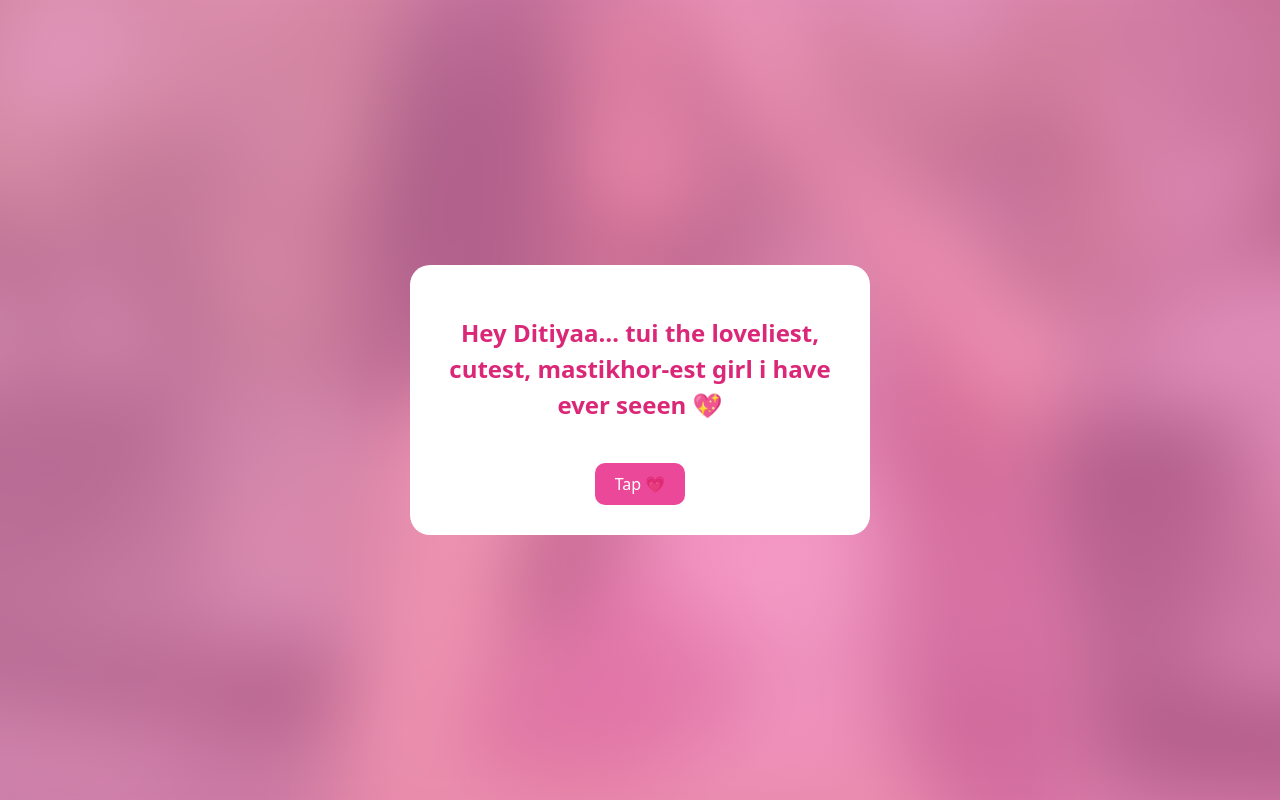
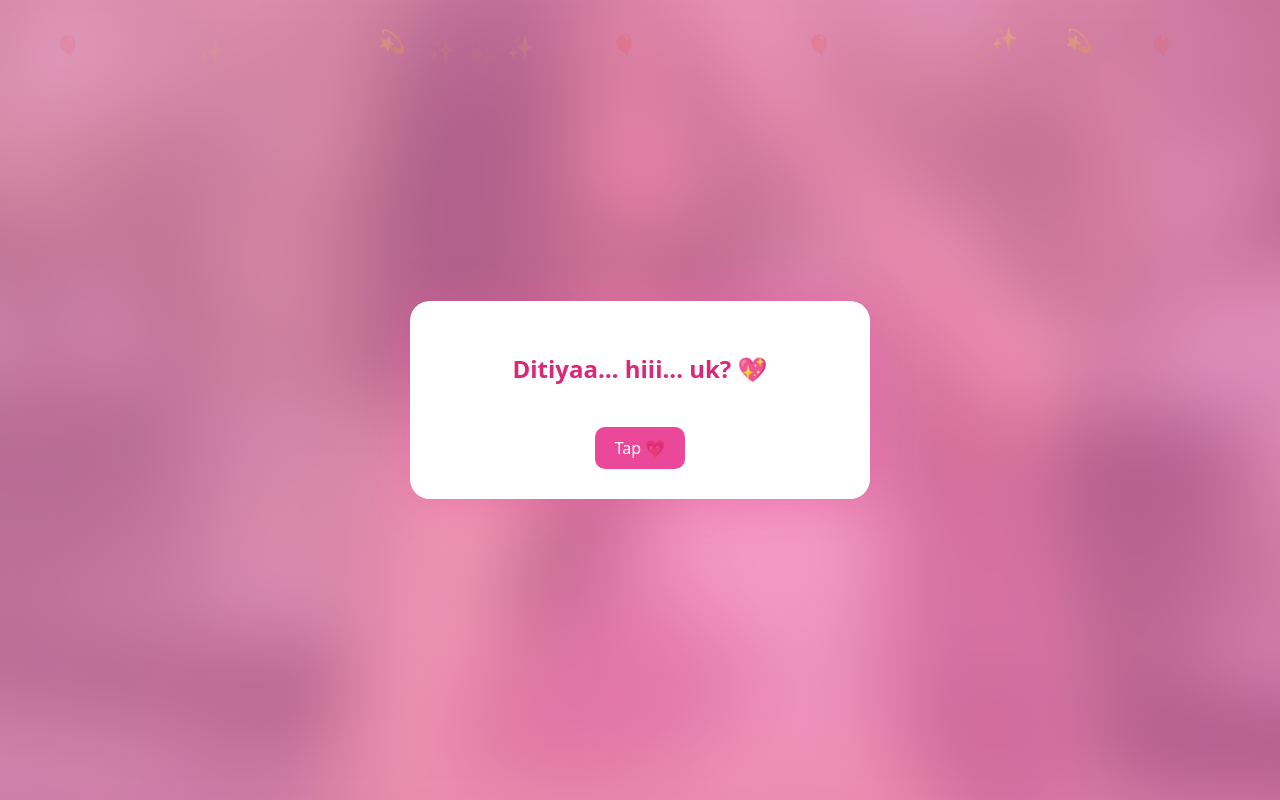
Before and after one commit to Kamikaze-09/valentine, a React (Vite) app: page / in a window 1280 px wide. Built offline with nearby package versions, Linux system fonts and the light colour scheme.

Commit message:
FINNAL BLOW

```diff
--- a/src/App.jsx
+++ b/src/App.jsx
@@ -5,14 +5,18 @@ export default function App() {
   const [step, setStep] = useState(0);
   const [hearts, setHearts] = useState([]);
   const [easter, setEaster] = useState(false);
+  const [revealFX, setRevealFX] = useState(false);
+  const [showImage, setShowImage] = useState(false);
+
   const clickCount = useRef(0);
-
   const audioRef = useRef(null);
   const volumeInterval = useRef(null);
 
+  const floatingItems = Array.from({ length: 12 });
+
   const messages = [
-    "Hey Ditiyaa… tui the loveliest, cutest, mastikhor-est girl i have ever seeen 💖",
-    "Bee it any day, keep slayying ✨",
+    "Ditiyaa… hiii... uk? 💖",
+    "tui the loveliest, cutest, mastikhor-est girl i have ever seeen 💖✨",
     "tui deserve koris being treated as a princess 👑",
     "Just be happyyy and besttt wishesss andd neverrrr be saadd💕",
     "Not a proposal… just a small Valentine's wish 🌸",
@@ -31,6 +35,7 @@ export default function App() {
     const audio = audioRef.current;
     audio.currentTime = 0;
     audio.volume = 0.02;
+    audio.muted = false;
     audio.play();
 
     let vol = 0.02;
@@ -44,6 +49,15 @@ export default function App() {
 
   const handleNext = () => {
     spawnHeart();
+
+    if (step === messages.length - 2) {
+      setRevealFX(true);
+      setTimeout(() => {
+        setRevealFX(false);
+        setShowImage(true);
+      }, 3000);
+    }
+
     if (step === 0) startMusic();
     setStep(step + 1);
   };
@@ -79,13 +93,15 @@ export default function App() {
 
   const handlePhotoClick = () => {
     clickCount.current++;
-    if (clickCount.current >= 5) setEaster(true);
+    if (clickCount.current >= 2) setEaster(true);
   };
 
+  const isMobile = window.innerWidth < 768;
+
   return (
-   <div style={{
+    <div style={{
       width: "100vw",
-      height: "100vh",
+      minHeight: "100svh",
       background: "linear-gradient(270deg, #f472b6, #f9a8d4, #fecdd3)",
       backgroundSize: "600% 600%",
       animation: "gradient 10s ease infinite",
@@ -96,21 +112,23 @@ export default function App() {
       overflow: "hidden"
     }}>
 
-
-      {/* Gradient animation */}
       <style>{`
         @keyframes gradient {
           0% { background-position: 0% 50% }
           50% { background-position: 100% 50% }
           100% { background-position: 0% 50% }
         }
+        @keyframes float {
+          from { transform: translateY(0); opacity: 1; }
+          to { transform: translateY(-200px); opacity: 0; }
+        }
       `}</style>
 
-      {/* DESKTOP BLURRED BACKGROUND */}
+      {/* BLURRED BACKGROUND */}
       <div style={{
         position: "absolute",
         inset: 0,
-        backgroundImage: "url('/desktop.jpg')",
+        backgroundImage: isMobile ? "url('/mobile.jpg')" : "url('/desktop.jpg')",
         backgroundSize: "cover",
         backgroundPosition: "center",
         filter: "blur(35px)",
@@ -118,38 +136,94 @@ export default function App() {
         opacity: 0.3
       }} />
 
-      {/* Hearts */}
+      {/* FLOATING BACKGROUND OBJECTS */}
+      <div style={{
+        position: "absolute",
+        inset: 0,
+        zIndex: 1,
+        pointerEvents: "none"
+      }}>
+        {floatingItems.map((_, i) => (
+          <motion.div
+            key={i}
+            initial={{ y: "110%", opacity: 0 }}
+            animate={{ y: "-10%", opacity: 0.7 }}
+            transition={{
+              duration: 12 + Math.random() * 6,
+              repeat: Infinity,
+              delay: Math.random() * 5,
+              ease: "linear"
+            }}
+            style={{
+              position: "absolute",
+              left: `${Math.random() * 100}%`,
+              fontSize: "22px"
+            }}
+          >
+            {["🎈", "✨", "💫"][i % 3]}
+          </motion.div>
+        ))}
+      </div>
+
+      {/* HEARTS */}
       {hearts.map((id) => (
         <div key={id} style={{
           position: "absolute",
           bottom: "0",
-          left: Math.random() * 100 + "%",
+          left: Math.random() * 90 + "vw",
           fontSize: "24px",
-          animation: "float 3s linear",
+          animation: "float 3s linear"
         }}>💗</div>
       ))}
 
-      <style>{`
-        @keyframes float {
-          from { transform: translateY(0); opacity: 1; }
-          to { transform: translateY(-200px); opacity: 0; }
-        }
-      `}</style>
-
-      {/* Music */}
+      {/* MUSIC */}
       <audio ref={audioRef}>
         <source src="/anyayo.mp3" type="audio/mpeg" />
       </audio>
 
-      {/* MAIN CARD (UNCHANGED) */}
+      {/* CINEMATIC REVEAL */}
+      {revealFX && (
+        <motion.div
+          initial={{ opacity: 0 }}
+          animate={{ opacity: 1 }}
+          style={{
+            position: "absolute",
+            inset: 0,
+            background: "white",
+            zIndex: 3
+          }}
+        >
+          {Array.from({ length: 30 }).map((_, i) => (
+            <motion.div
+              key={i}
+              initial={{ y: "-10%" }}
+              animate={{ y: "110%" }}
+              transition={{
+                duration: 2 + Math.random(),
+                delay: Math.random()
+              }}
+              style={{
+                position: "absolute",
+                left: `${Math.random() * 100}%`,
+                fontSize: "26px"
+              }}
+            >
+              {["🎀", "🍫", "💖"][i % 3]}
+            </motion.div>
+          ))}
+        </motion.div>
+      )}
+
+      {/* MAIN CARD */}
       <div style={{
         background: "white",
         padding: "30px",
         borderRadius: "20px",
-        width: "400px",
+        width: "90vw",
         maxWidth: "400px",
         textAlign: "center",
-        zIndex: 2
+        zIndex: 2,
+        boxShadow: "0 0 40px rgba(236,72,153,0.35)"
       }}>
 
         <motion.h2
@@ -162,7 +236,7 @@ export default function App() {
           {messages[step]}
         </motion.h2>
 
-        {step < messages.length - 1 ? (
+        {step < messages.length - 1 || !showImage ? (
           <motion.button
             onClick={handleNext}
             animate={{ rotate: [0, -5, 5, 0] }}
```
